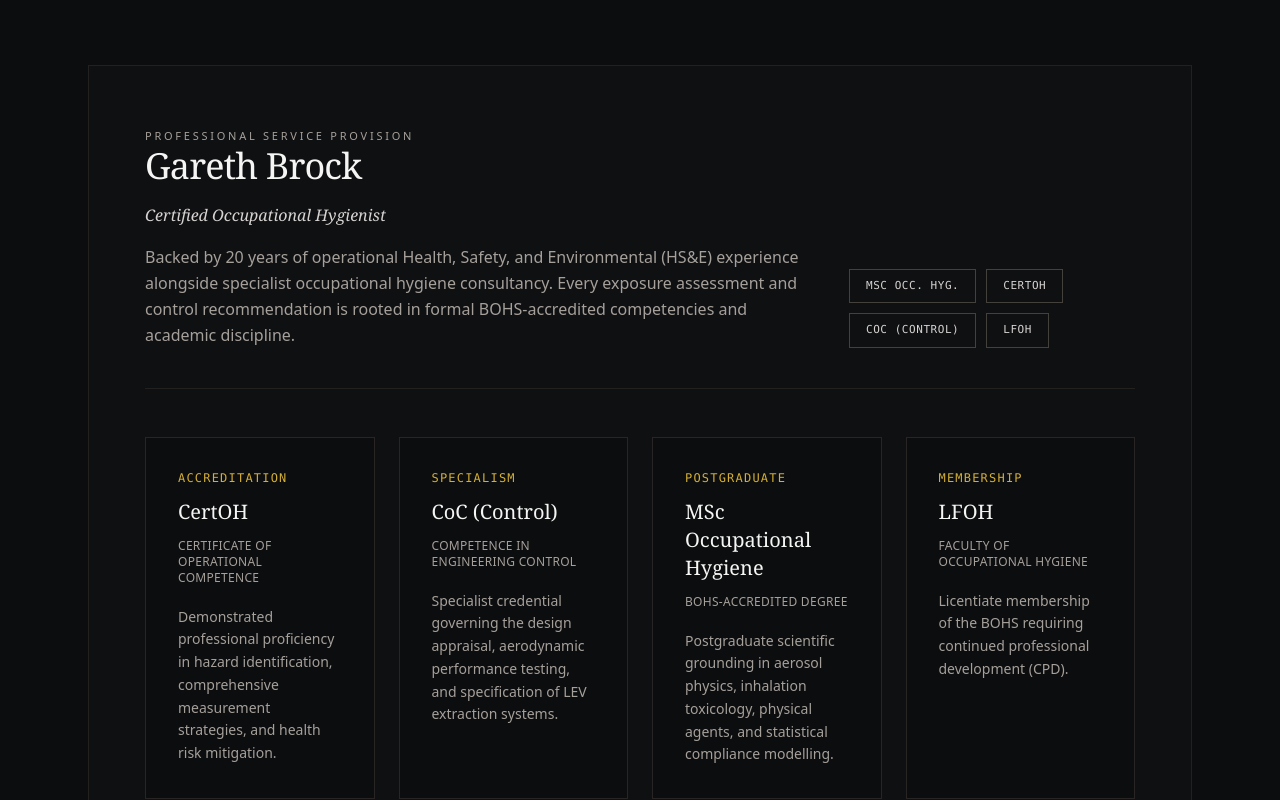
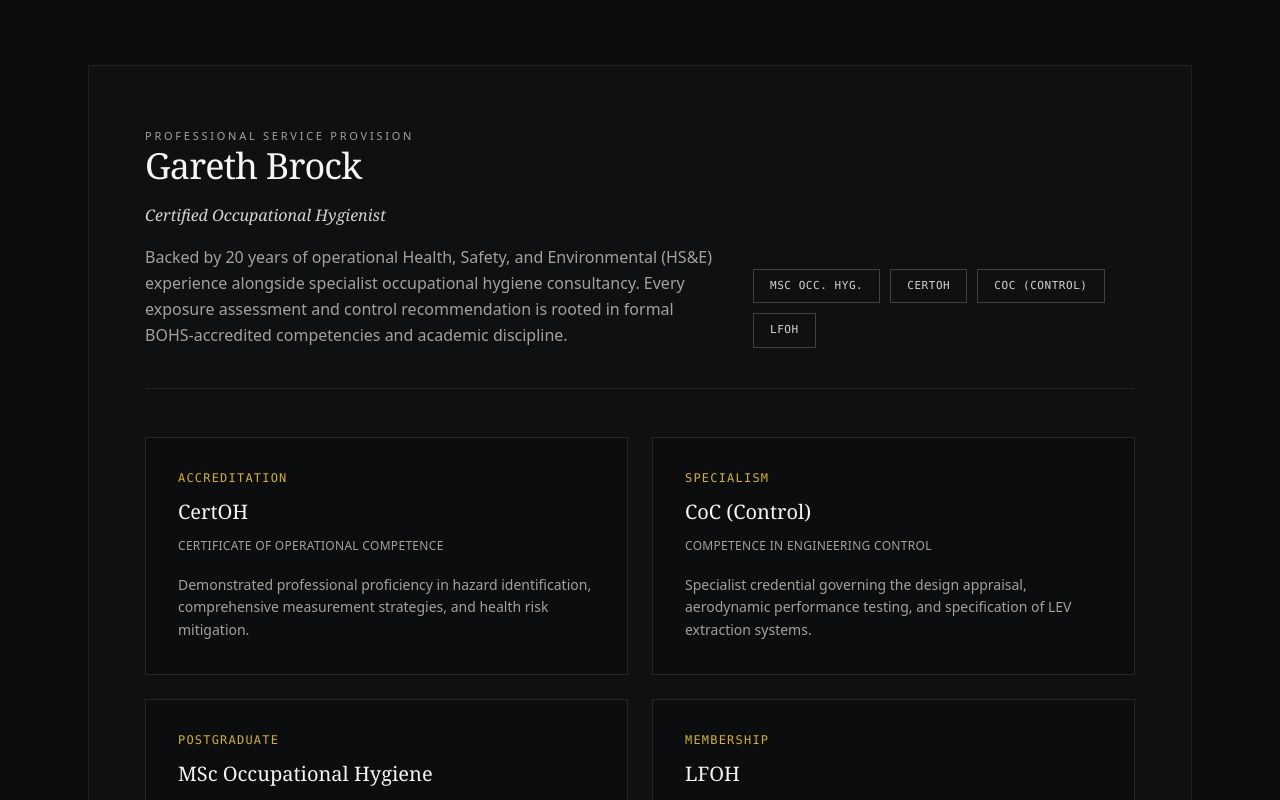
Before and after one commit to garethbrock72-cmyk/waterledge-consultancy-website, a Next.js app: page / in a window 1280 px wide. Shown: the part 1940-2740 px from the top of the page. Built offline with nearby package versions, Linux system fonts and the light colour scheme.

Commit message:
Update page.tsx with LFOH web correction

```diff
--- a/src/app/page.tsx
+++ b/src/app/page.tsx
@@ -178,7 +178,7 @@ export default function Home() {
         <div className="border border-stone-800/80 bg-[#0f1012] p-10 sm:p-14 space-y-12">
 
           <div className="flex flex-col md:flex-row md:items-end justify-between gap-8 border-b border-stone-800/80 pb-10">
-            <div className="space-y-4 max-w-2xl">
+            <div className="space-y-4 max-w-xl">
               <span className="text-[11px] tracking-[0.25em] uppercase text-stone-400 font-medium">
                 Professional Service Provision
               </span>
@@ -213,8 +213,8 @@ export default function Home() {
             </div>
           </div>
 
-          {/* Four Pillar Cards */}
-          <div className="grid grid-cols-1 sm:grid-cols-2 lg:grid-cols-4 gap-6">
+          {/* Four Pillar Cards in Balanced 2x2 Grid */}
+          <div className="grid grid-cols-1 md:grid-cols-2 gap-6">
             <div className="p-8 bg-[#0c0d0e] border border-stone-800 space-y-3">
               <div className="text-xs font-mono tracking-widest text-[#d4af37] uppercase">
                 Accreditation
```
